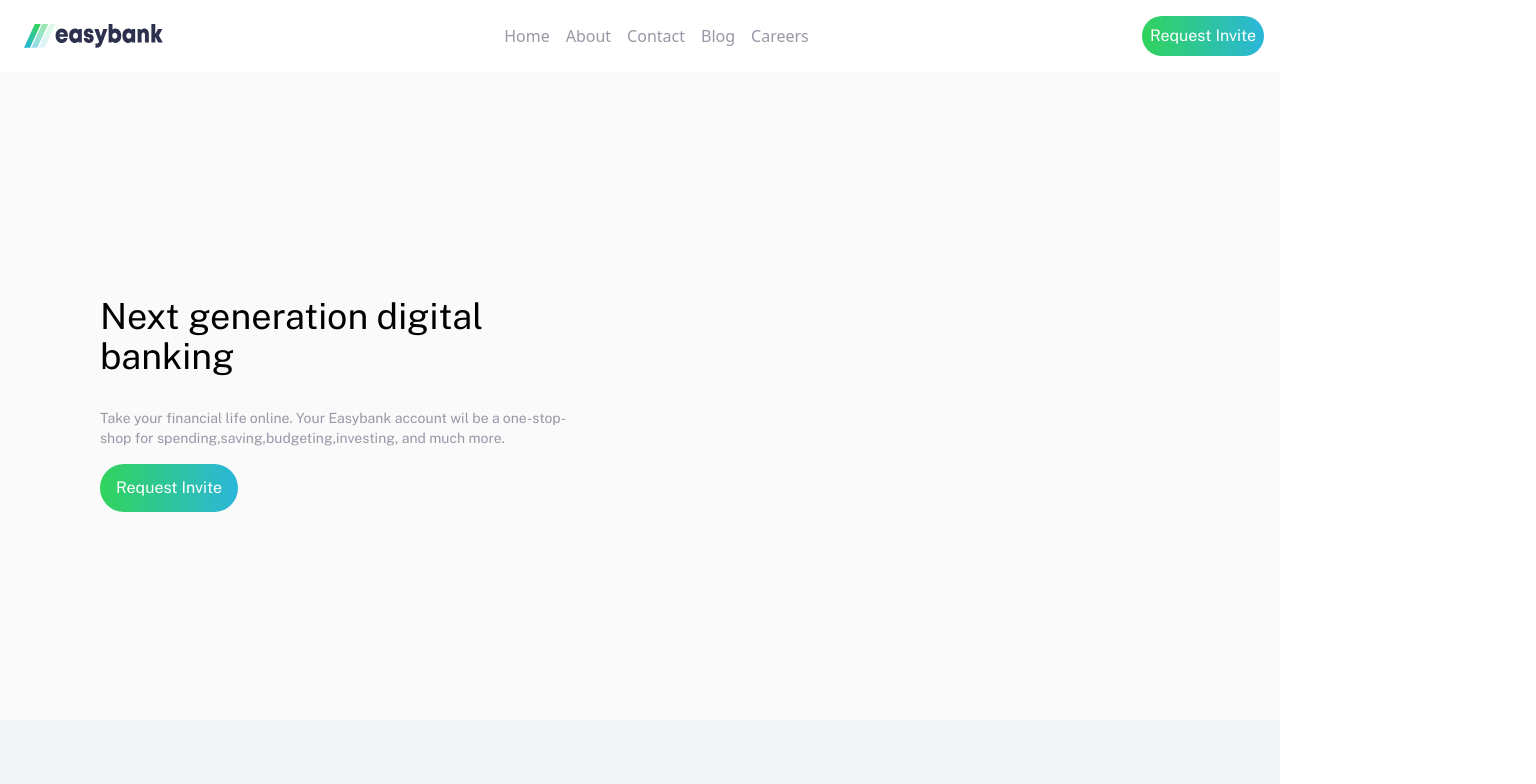
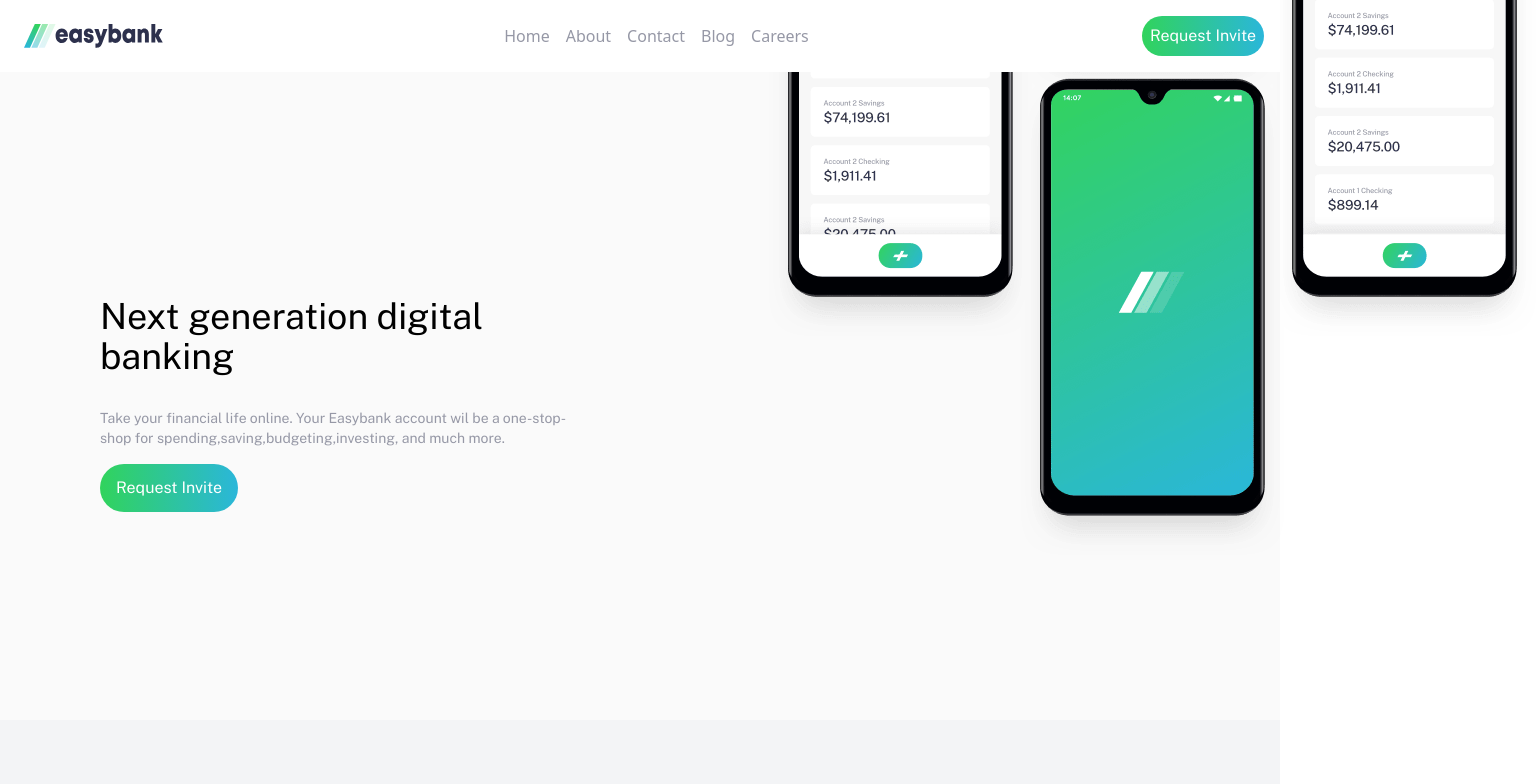
Before and after one commit to MikeProduce/front-end-challange, a React (Vite) app in the folder challange-attempt/: page / in a window 1280 px wide. Shown: the top 784 px of the page, 1536 px wide, since content can reach past the window. Built offline with nearby package versions, Linux system fonts and the light colour scheme.

Commit message:
cant figure out how to place this svg

```diff
--- a/challange-attempt/src/components/landingPage.jsx
+++ b/challange-attempt/src/components/landingPage.jsx
@@ -8,10 +8,10 @@
 //sm: 640,md:768,lg:1024;,xl:1280
 
     return (
-        <section className='bg-Very-Light-Gray pb-10 md:py-20 md:px-14 lg:px-5 overflow-hidden md:overflow-visible'>
+        <section className='bg-Very-Light-Gray pb-10 md:py-20 md:px-14 lg:px-5'>
   <div className='lg:mx-20 md:flex md:flex-row-reverse md:py-32'>
     <div className='w-full h-full'>
-            <img className='z-2 absolute -top-0 left-0 sm:-top-70  xxs:-top-20 xs:-top-30 smm:-top-30 md:hidden' src={MobilePhones} alt={MobilePhones}/>
+      <img className='z-2 absolute -top-20 sm:-top-70 xxs:-top-32 xs:-top-30 smm:-top-30 md:-top-96 md:-right-64' src={MobilePhones} alt={MobilePhones}/>
       <img className='z-1 absolute top-0 hidden' src={DesktopImage} alt={DesktopImage} />
       <img className='md:hidden w-full' src={MobileImage} alt="" />
     </div>
@@ -23,5 +23,6 @@
     </div>
   </div>
 </section>
+
     )
 }
```
Lines whose indentation alone changed are shown as unchanged.
